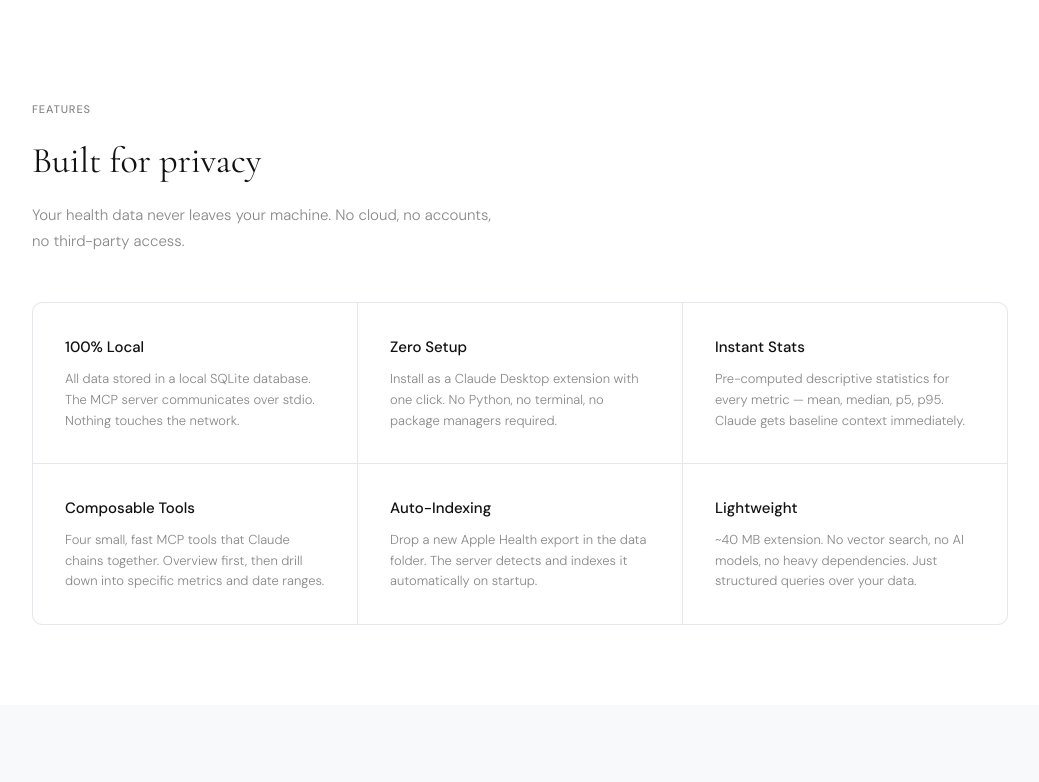
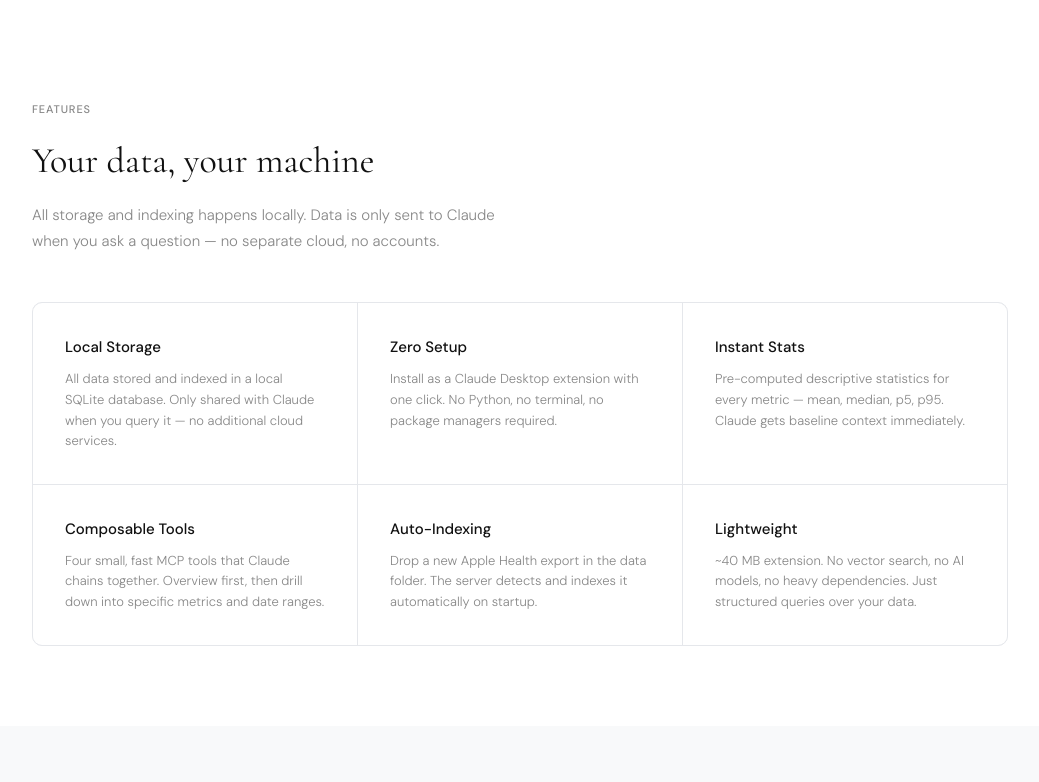
Before and after one commit to cjgoodmaker/lemniscus_open, a browser extension: page docs/index.html in a window 1280 px wide. Shown: the part 1140-1922 px from the top of the page, without its empty margins (120-1159 px from the left). Drawn offline with nearby package versions, Linux system fonts and the light colour scheme.

Commit message:
Fix privacy claims and add disclaimer <noreply@anthropic.com>

```diff
--- a/docs/index.html
+++ b/docs/index.html
@@ -375,8 +375,8 @@
   <section class="hero">
     <div class="container">
       <div class="version-badge">Open Source &middot; v1.1 &middot; macOS</div>
-      <h1>Your health data,<br>queried by <em>Claude</em></h1>
-      <p>An open-source MCP server that lets Claude query your Apple Health data. Export from your iPhone, drop in a folder, ask questions in natural language. Everything stays on your machine.</p>
+      <h1>Your wearable data,<br>queried by <em>Claude</em></h1>
+      <p>An open-source MCP server that lets Claude query your Apple Health data. Export from your iPhone, drop in a folder, ask questions in natural language. All storage is local.</p>
       <div class="hero-actions">
         <a href="https://github.com/cjgoodmaker/lemniscus_open/releases" class="btn btn-dark">Download Extension</a>
         <a href="https://lemniscusai.substack.com" class="btn btn-outline">Subscribe for Updates</a>
@@ -403,13 +403,13 @@
     <div class="container">
       <div class="section-header">
         <span class="section-label">Features</span>
-        <h2>Built for privacy</h2>
-        <p>Your health data never leaves your machine. No cloud, no accounts, no third-party access.</p>
+        <h2>Your data, your machine</h2>
+        <p>All storage and indexing happens locally. Data is only sent to Claude when you ask a question &mdash; no separate cloud, no accounts.</p>
       </div>
       <div class="features-grid">
         <div class="feature-cell">
-          <h3>100% Local</h3>
-          <p>All data stored in a local SQLite database. The MCP server communicates over stdio. Nothing touches the network.</p>
+          <h3>Local Storage</h3>
+          <p>All data stored and indexed in a local SQLite database. Only shared with Claude when you query it &mdash; no additional cloud services.</p>
         </div>
         <div class="feature-cell">
           <h3>Zero Setup</h3>
@@ -580,6 +580,7 @@
   <!-- Footer -->
   <footer>
     <div class="container">
+      <p style="max-width:600px; margin:0 auto 16px; color:#aaa; font-size:11px; line-height:1.6;">Lemniscus is not a medical device or diagnostic tool. LLM outputs may be inaccurate &mdash; do not use for medical decisions. Health data queried through Lemniscus is sent to Anthropic's API and subject to their <a href="https://www.anthropic.com/privacy" style="color:#aaa; text-decoration:underline;">privacy policy</a>.</p>
       <p>Lemniscus is open source under the <a href="https://github.com/cjgoodmaker/lemniscus_open/blob/main/LICENSE">MIT License</a>. Built for the <a href="https://modelcontextprotocol.io">Model Context Protocol</a>.</p>
     </div>
   </footer>
```
